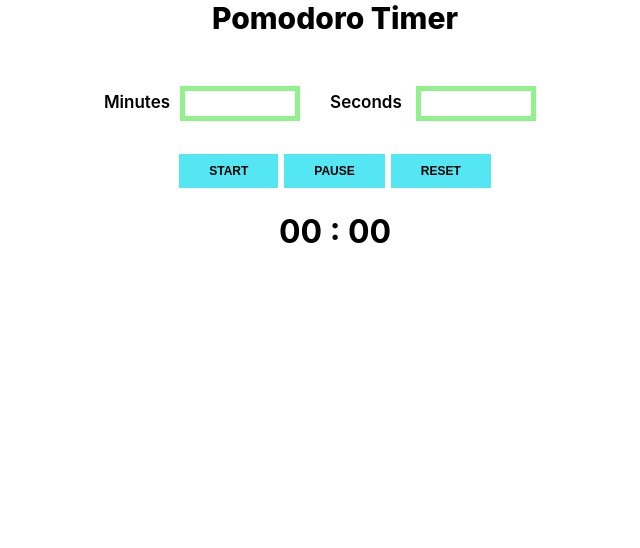
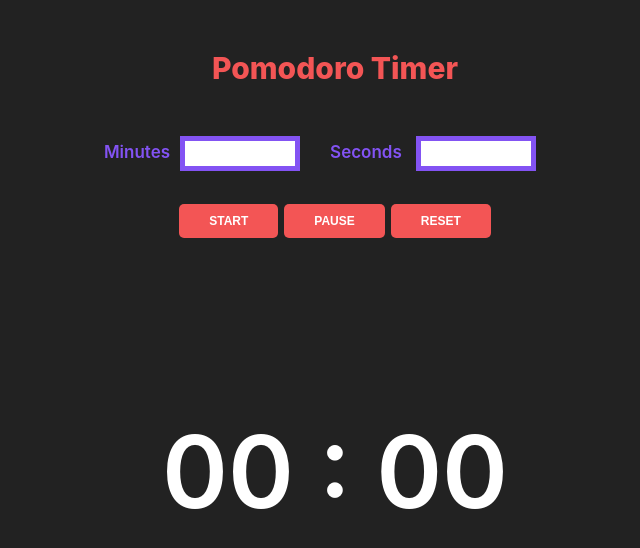
Before and after one commit to r00tDada/React_Pomodoro_Timer, a React (Create React App) app in the folder pomodoro_timer/: page / in a window 1280 px wide. Shown: the top 548 px of the page, without its empty margins (305-945 px from the left). Built offline with nearby package versions, Linux system fonts and the light colour scheme.

Commit message:
added css

```diff
--- a/pomodoro_timer/src/components/Pomodoro.js
+++ b/pomodoro_timer/src/components/Pomodoro.js
@@ -5,7 +5,7 @@ const input_style = {
   width: "100px",
   padding: "5px",
   border: "solid 5px",
-  borderColor: "rgba(140, 241, 137, 0.966)",
+  borderColor: "rgb(131, 83, 243)",
   margin: "10px 30px 10px 10px",
 };
 
@@ -16,7 +16,6 @@ export class Pomodoro extends Component {
     this.state = {
       minutes: 0,
       seconds: 0,
-      disabled: false
     };
     this.minutesRef = React.createRef();
     this.secondsRef = React.createRef();
@@ -107,7 +106,7 @@ export class Pomodoro extends Component {
         </div>
         <br />
         <div>
-          <button disabled={this.state.disabled} onClick={this.startTimer} className="button">
+          <button onClick={this.startTimer} className="button">
             START
           </button>
           <button onClick={this.pauseTimer} className="button">
@@ -117,9 +116,9 @@ export class Pomodoro extends Component {
             RESET
           </button>
         </div>
-        <h1>
+        <div className="timer">
           {this.displayMinute(minutes)} : {this.displaySecond(seconds)}
-        </h1>
+        </div>
       </div>
     );
   }
--- a/pomodoro_timer/src/components/pomodoro.css
+++ b/pomodoro_timer/src/components/pomodoro.css
@@ -1,17 +1,24 @@
+body{
+    background-color: #222;
+}
+
 .title{
+    padding-top: 50px;
     font-size: 30px;
     font-weight: 800;
+    color: rgb(243, 85, 85);
 }
 
 label{
     font-size: 17px;
     font-weight: 600;
+    color: rgb(131, 83, 243);
 }
 
 .button {
-    background-color: rgb(85, 230, 243);
+    background-color: rgb(243, 85, 85);
     border: none;
-    color: black;
+    color:white;
     font-weight: 600;
     padding: 10px 30px;
     margin:3px;
@@ -19,5 +26,13 @@ label{
     display: inline-block;
     font-size: 12px;
     cursor: pointer;
+    border-radius:5px;
+}
 
+.timer {
+    font-size: 100px;
+    font-weight: 600;
+    margin-top: 150px;
+    padding-top: 20px;
+    color:white;
 }
```
